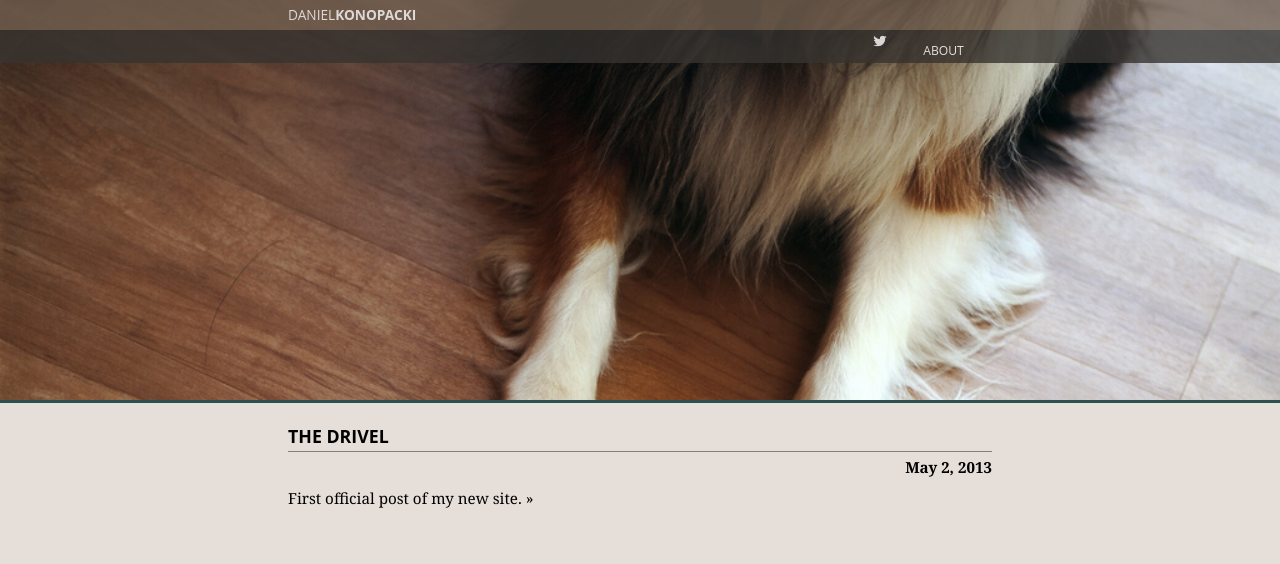
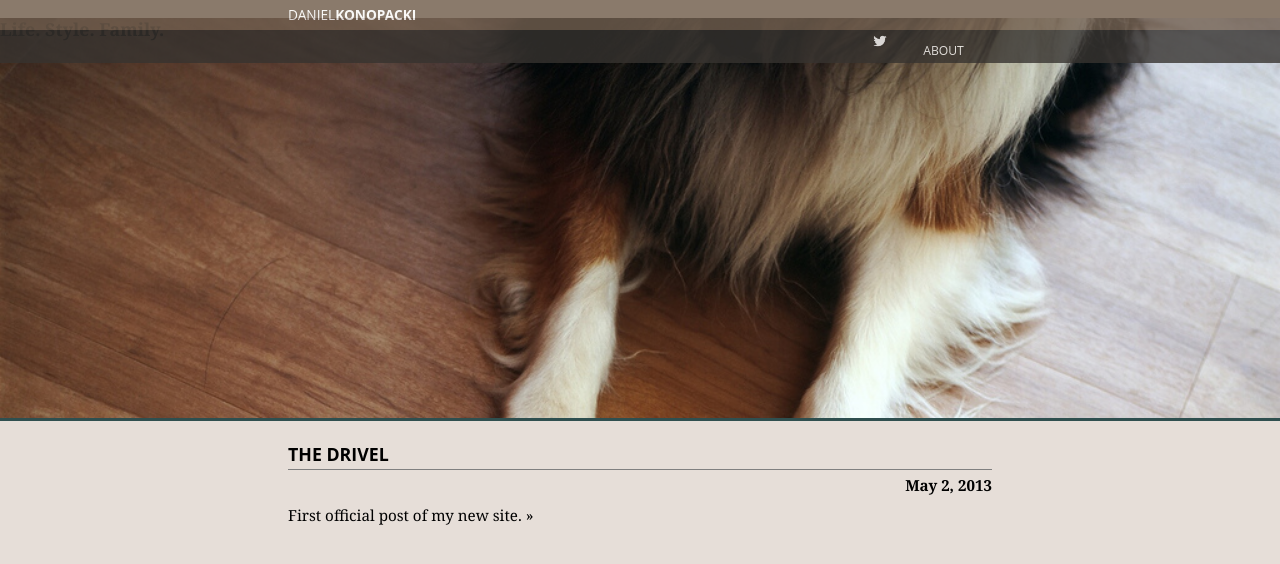
Before and after one commit to danielkonopacki/danielkonopacki.github.com, a Jekyll site: the page built from index.html, in a window 1280 px wide. Shown: the top 564 px of the page. Built offline with Jekyll 4.4.1, drawn with Linux system fonts in a browser that asks for light colours; Markdown is read by kramdown in place of the engine named in the settings.

Commit message:
Style changes

```diff
--- a/_layouts/default.html
+++ b/_layouts/default.html
@@ -24,6 +24,7 @@
     </div>
   </div>
   <div class="background">
+    <h3>Life. Style. Family.</h3>
   </div>
   <div id="content" class="content-container">
     {{ content }}
```
